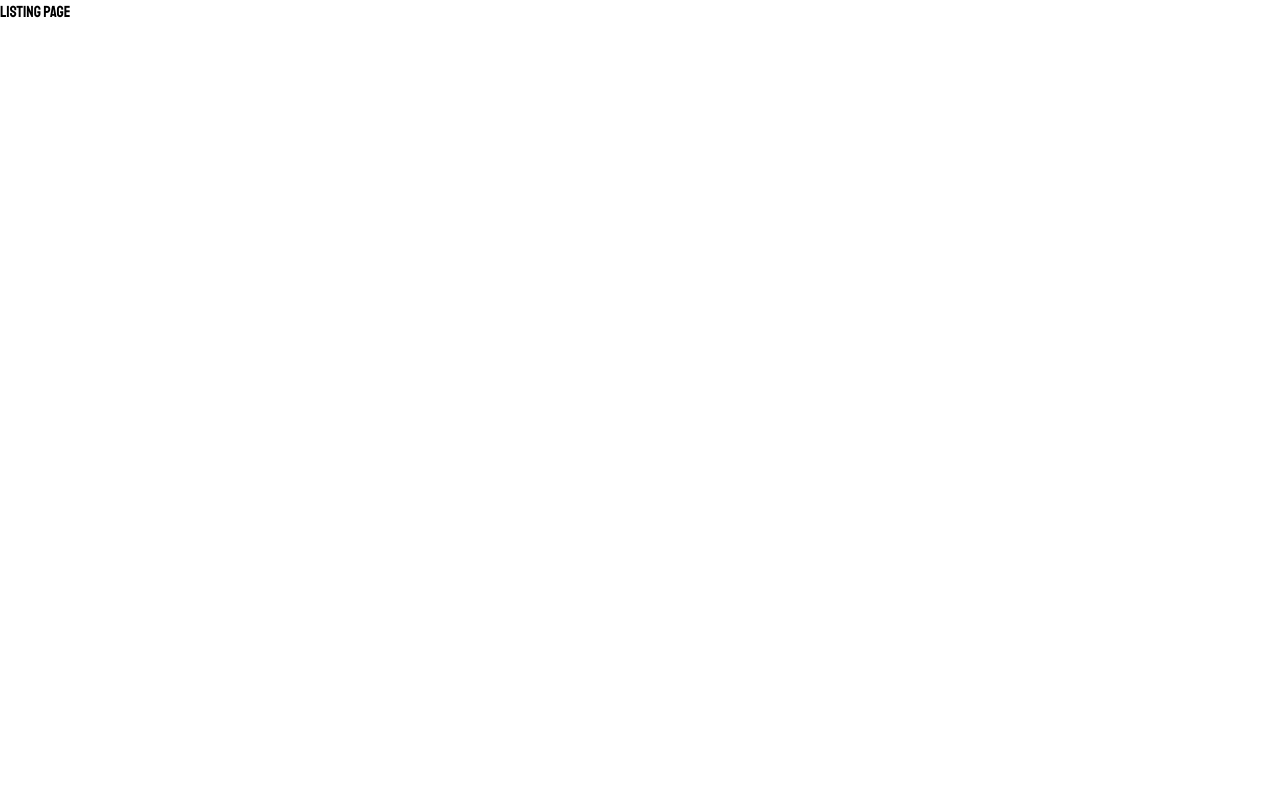
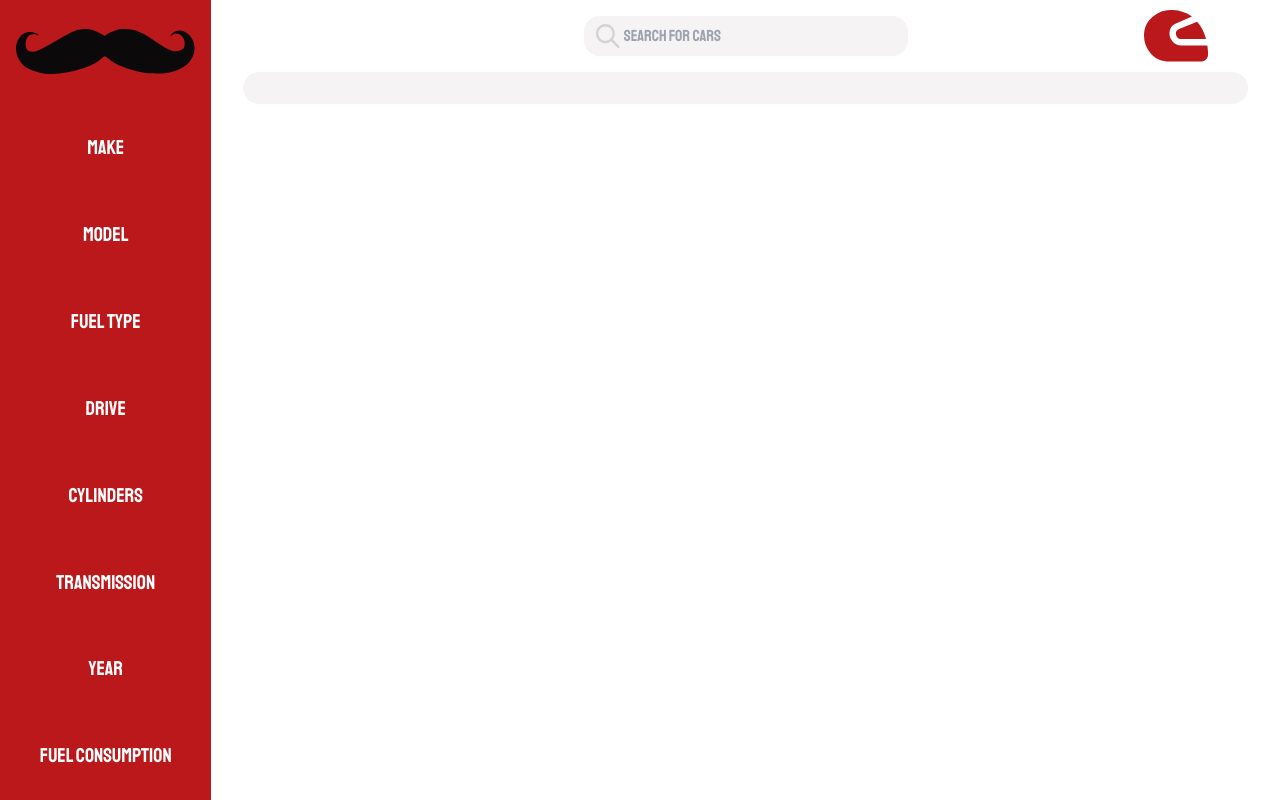
Before and after one commit to tomesfilip/car_selector, a React (Create React App) app: page /listing in a window 1280 px wide. Built offline with nearby package versions, Linux system fonts and the light colour scheme; no server answers.

Commit message:
base stylings for listing page

```diff
--- a/src/App.tsx
+++ b/src/App.tsx
@@ -1,18 +1,7 @@
 
 import React from 'react'
-import { api } from './api/api'
 import './App.css'
 import { IndexRouter } from './routes/IndexRouter'
-async function getCars() {
-  try {
-    const response = await api.get('/cars?limit=10&cylinders=4')
-    console.log(response)
-  } catch (error) {
-    console.error(error)
-  }
-}
-
-getCars()
 
 
 function App() {
--- /dev/null
+++ b/src/components/CarList.tsx
@@ -0,0 +1,9 @@
+import React from 'react'
+
+export const CarList = () => {
+  return (
+    <ul className='flex flex-wrap bg-cultured px-12 py-4 rounded-2xl w-full'>
+
+    </ul>
+  )
+}
--- /dev/null
+++ b/src/components/ListingFilters.tsx
@@ -0,0 +1,26 @@
+import React, { useState } from 'react'
+import MoustacheSvg from '../assets/img/moustache.svg'
+
+export const ListingFilters = () => {
+  const [filterOptions] = useState([
+    'make',
+    'model',
+    'fuel type',
+    'drive',
+    'cylinders',
+    'transmission',
+    'year',
+    'fuel consumption'
+  ])
+
+  return (
+    <div className='bg-carnelian h-full w-2/5 md:w-1/5'>
+      <ul className='flex flex-col items-center justify-around min-h-screen'>
+        <img src={MoustacheSvg} alt='moustache' className='px-4'/>
+        {filterOptions.map(option =>
+          <li className='text-xl text-white' key={option}>{option}</li>
+        )}
+      </ul>
+    </div>
+  )
+}
--- /dev/null
+++ b/src/components/ListingTopPanel.tsx
@@ -0,0 +1,15 @@
+import React from 'react'
+import { Link } from 'react-router-dom'
+import RedHelmetSvg from '../assets/img/red_helmet.svg'
+import { SearchBar } from './SearchBar'
+
+export const ListingTopPanel = () => {
+  return (
+    <header className='w-full flex p-4 items-center justify-center relative'>
+      <SearchBar />
+      <Link to={'/profile'} className='absolute right-10'>
+        <img src={RedHelmetSvg} alt='red helmet profile icon' />
+      </Link>
+    </header>
+  )
+}
--- /dev/null
+++ b/src/components/SearchBar.tsx
@@ -0,0 +1,19 @@
+import React from 'react'
+import SearchIconSvg from '../assets/img/search_icon.svg'
+
+export const SearchBar = () => {
+  return (
+    <div className='relative w-1/3 bg-cultured rounded-2xl'>
+      <span className='absolute inset-y-0 left-0 flex items-center pl-2'>
+        <button className='p-1 focus:outline-none focus:shadow-outline w-8'>
+          <img src={SearchIconSvg} alt='search icon' />
+        </button>
+      </span>
+      <input
+        type="text"
+        className='bg-cultured focus:outline-none w-full pl-10 pr-2 py-2 rounded-2xl'
+        placeholder='Search for cars'
+      />
+    </div>
+  )
+}
--- a/src/pages/ListingPage.tsx
+++ b/src/pages/ListingPage.tsx
@@ -1,9 +1,16 @@
 import React from 'react'
+import { ListingFilters } from '../components/ListingFilters'
+import { ListingTopPanel } from '../components/ListingTopPanel'
+import { CarList } from '../components/CarList'
 
 export const ListingPage = () => {
   return (
-    <div>
-      Listing page
-    </div>
+    <section className='flex'>
+      <ListingFilters />
+      <main className='w-full px-8'>
+        <ListingTopPanel />
+        <CarList />
+      </main>
+    </section>
   )
 }
--- /dev/null
+++ b/src/pages/ProfilePage.tsx
@@ -0,0 +1,9 @@
+import React from 'react'
+
+export const ProfilePage = () => {
+  return (
+    <div>
+      Profile page
+    </div>
+  )
+}
--- /dev/null
+++ b/src/pages/QuestionsPage.tsx
@@ -0,0 +1,9 @@
+import React from 'react'
+
+export const QuestionsPage = () => {
+  return (
+    <div>
+      <h2>Questions</h2>
+    </div>
+  )
+}
--- a/src/routes/IndexRouter.tsx
+++ b/src/routes/IndexRouter.tsx
@@ -3,6 +3,8 @@ import { BrowserRouter as Router, Routes, Route } from 'react-router-dom'
 import { DetailPage } from '../pages/DetailPage'
 import { ErrorPage } from '../pages/ErrorPage'
 import { ListingPage } from '../pages/ListingPage'
+import { ProfilePage } from '../pages/ProfilePage'
+import { QuestionsPage } from '../pages/QuestionsPage'
 import { WelcomePage } from '../pages/WelcomePage'
 
 export const IndexRouter: React.FC = (): ReactElement => {
@@ -11,7 +13,9 @@ export const IndexRouter: React.FC = (): ReactElement => {
       <Routes>
         <Route path='/' element={<WelcomePage />} />
         <Route path='/listing' element={<ListingPage />} />
+        <Route path='/questions' element={<QuestionsPage />} />
         <Route path='/detail' element={<DetailPage />} />
+        <Route path='/profile' element={<ProfilePage />} />
         <Route path='*' element={<ErrorPage />} />
       </Routes>
     </Router>
```
Also changed, not shown: src/assets/img/moustache.svg (added), src/components/mustache.svg (renamed from src/assets/img/mustache.svg).
